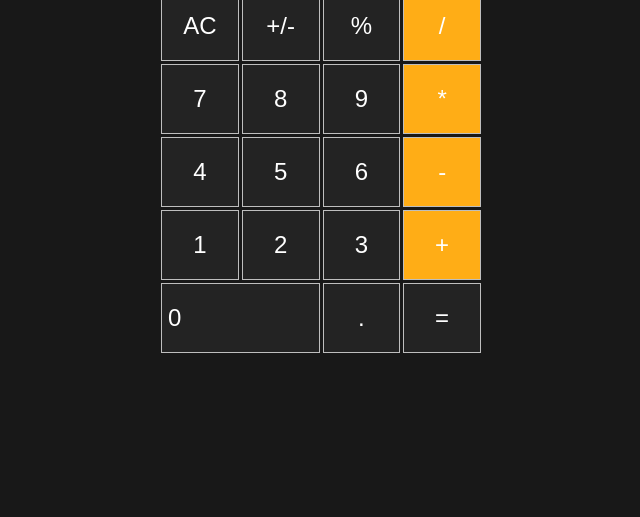
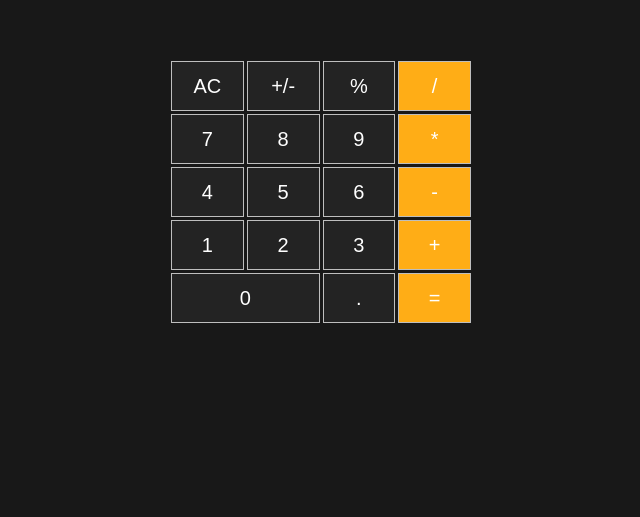
Before and after one commit to Bunsamnang/Calculator-2, a plain HTML site: page index.html in a window 1280 px wide. Shown: the part 283-800 px from the top of the page, without its empty margins (319-959 px from the left). Drawn offline with Linux system fonts and the light colour scheme.

Commit message:
Update style.css

```diff
--- a/style.css
+++ b/style.css
@@ -1,5 +1,9 @@
 * {
   box-sizing: border-box;
+}
+
+html {
+  font-size: 62.5%;
 }
 body {
   margin: 0;
@@ -12,12 +16,18 @@ body {
   color: white;
 }
 
+h1 {
+  font-size: 4rem;
+}
+
 .display {
   text-align: right;
-  width: 325px;
-  height: 50px;
-  margin-bottom: -20px;
-  font-size: 1.5rem;
+  width: 100%;
+  max-width: 400px;
+
+  height: 7rem;
+  outline: none;
+  font-size: 3rem;
   background-color: rgb(24, 24, 24);
   border: none;
   color: white;
@@ -27,9 +37,8 @@ body {
   width: 100%;
   max-width: 400px;
   display: grid;
-  grid-template-columns: repeat(4, minmax(70px, 1fr));
+  grid-template-columns: repeat(4, minmax(10rem, 1fr));
   gap: 3px;
-  padding: 40px;
 }
 
 button {
@@ -37,10 +46,9 @@ button {
   border: 1px solid rgb(190, 190, 190);
   color: white;
   background-color: rgb(35, 35, 35);
-  height: 70px;
-  font-size: 1.5rem;
+  height: 7rem;
+  font-size: 3rem;
   cursor: pointer;
-
   transition: all 0.3s ease-out;
 }
 
@@ -49,32 +57,29 @@ button:active {
   opacity: 0.7;
 }
 
-.operator {
+.operator,
+.result {
   background-color: rgb(255, 173, 22);
 }
 
 .two-spaces {
-  text-align: left;
+  text-align: center;
   grid-column: span 2;
 }
 
-.two-spaces span {
-  margin-left: 15px;
-}
-
-@media (max-width: 800px) {
+@media screen and (min-width: 768px) {
   button {
-    height: 50px;
-    font-size: 1rem;
+    height: 5rem;
+    font-size: 2rem;
   }
 
   .btn-container {
     max-width: 300px;
-    grid-template-columns: repeat(4, minmax(40px, 1fr));
+    grid-template-columns: repeat(4, minmax(4rem, 1fr));
   }
 
   .display {
-    font-size: 1rem;
-    width: 220px;
+    width: 300px;
+    height: 5rem;
   }
 }
```
